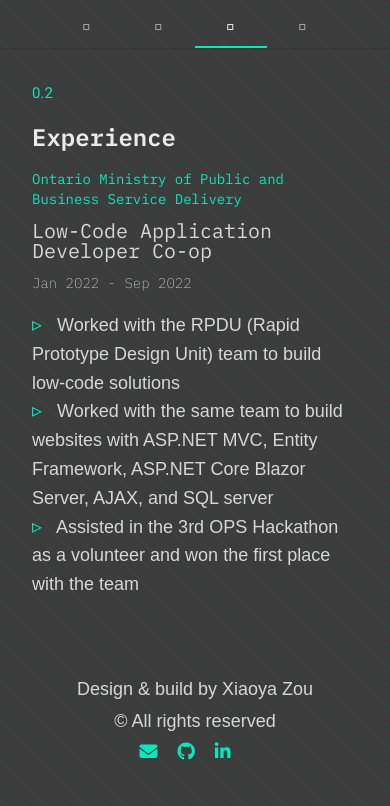
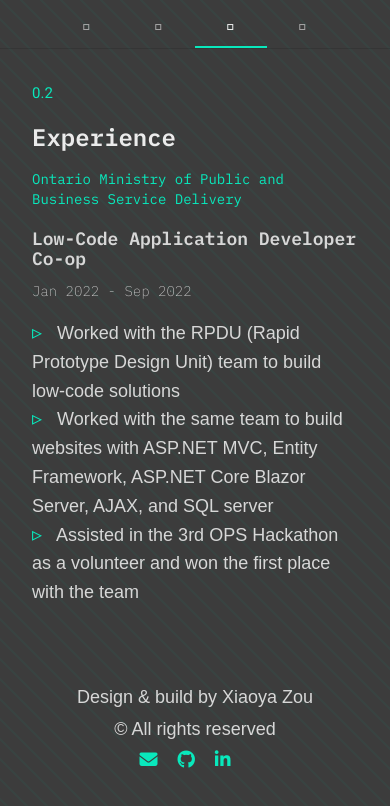
Before and after one commit to xiaoyazz/XiaoyaZou, an Angular app: page / in a window 390 px wide. Both pictures are taken after a click on the tab 231 px from the left and 24 px from the top of the page. Shown: the top 806 px of the page. Built offline with nearby package versions, Linux system fonts and the light colour scheme; a web font is replaced by a local one.

Commit message:
Update css for experience page

```diff
--- a/src/app/experience/experience.component.css
+++ b/src/app/experience/experience.component.css
@@ -83,12 +83,17 @@
     }
 
     .job-title {
-    font-size: 20px;
-    font-weight: 400;
+        font-size: 18px;
+        font-weight: 600;
+        margin-top: 20px;
     }
 
     h2 {
         font-size: 24px;
     }
 
+    ul {
+        font-size: 18px;
+    }
+
 }
```
